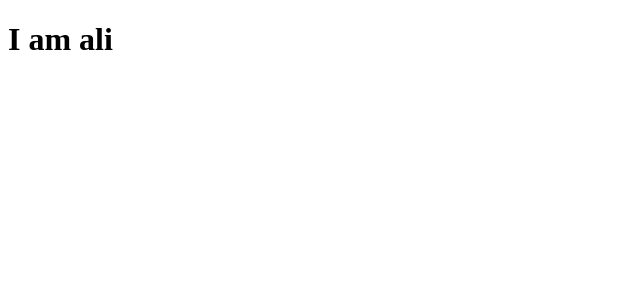
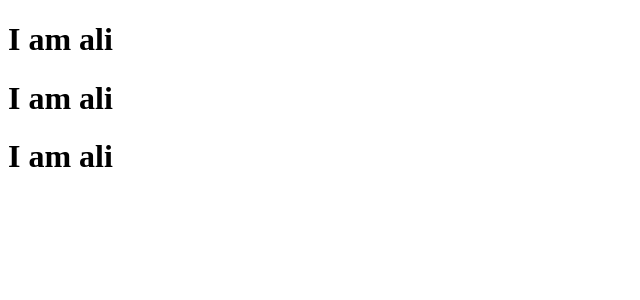
Before and after one commit to ali22905/new-ecommerce, a React (Vite) app in the folder client/: page / in a window 1280 px wide. Shown: the top 300 px of the page, without its empty margins (0-640 px from the left). Built offline with nearby package versions, Linux system fonts and the light colour scheme.

Commit message:
setting react router

```diff
--- a/client/package.json
+++ b/client/package.json
@@ -11,7 +11,8 @@
   },
   "dependencies": {
     "react": "^18.2.0",
-    "react-dom": "^18.2.0"
+    "react-dom": "^18.2.0",
+    "react-router-dom": "^6.14.2"
   },
   "devDependencies": {
     "@types/react": "^18.2.15",
--- a/client/src/App.jsx
+++ b/client/src/App.jsx
@@ -4,6 +4,8 @@ function App() {
   return (
     <>
       <h1>I am ali</h1>
+      <h1>I am ali</h1>
+      <h1>I am ali</h1>
     </>
   )
 }
--- a/client/src/main.jsx
+++ b/client/src/main.jsx
@@ -2,8 +2,26 @@ import React from 'react'
 import ReactDOM from 'react-dom/client'
 import App from './App.jsx'
 
+// react router
+import {
+  createBrowserRouter,
+  RouterProvider,
+} from "react-router-dom";
+
+const router = createBrowserRouter([
+  {
+    path: "/",
+    element: <App/>,
+    errorElement: <h1>متبعبصش يصحبي</h1>,
+  }
+]);
+
+
+
+
+
 ReactDOM.createRoot(document.getElementById('root')).render(
   <React.StrictMode>
-    <App />
+    <RouterProvider router={router} />
   </React.StrictMode>,
 )
```
Also changed, not shown: 1 other file (tests, documents, lock files or other folders).
